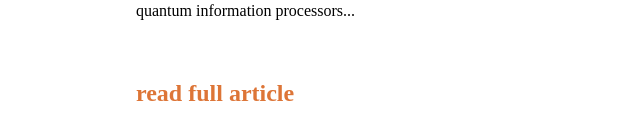
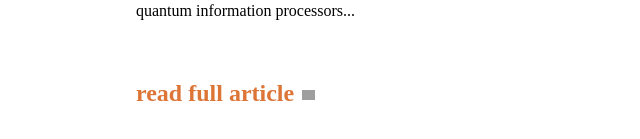
Before and after one commit to CT-Kyle/material-card, an Angular app: page / in a window 1280 px wide. Shown: the part 629-768 px from the top of the page, without its empty margins (0-640 px from the left). Built offline with nearby package versions, Linux system fonts and the light colour scheme; grey boxes are pictures that could not be loaded.

Commit message:
added arrow icon and styled appropriately

```diff
--- a/src/app/app.module.ts
+++ b/src/app/app.module.ts
@@ -1,4 +1,5 @@
 import {MatCardModule} from '@angular/material/card';
+import {BrowserAnimationsModule} from '@angular/platform-browser/animations';
 import { BrowserModule } from '@angular/platform-browser';
 import { NgModule } from '@angular/core';
 
@@ -16,6 +17,7 @@ import { CardContentComponent } from './card-content/card-content.component';
   ],
   imports: [
     MatCardModule,
+    BrowserAnimationsModule,
     BrowserModule
   ],
   providers: [],
--- a/src/app/card-content/card-content.component.css
+++ b/src/app/card-content/card-content.component.css
@@ -6,5 +6,16 @@
 }
 .read-full {
     color: #dd7537;
+    display: inline-block;
+}
+.read-full-wrapper {
     padding-bottom: 2rem;
+
 }
+
+.read-full-arrow{
+    height: .6rem;
+    padding: 0rem 0rem .05rem .5rem;
+    display: inline-block;
+
+}
--- a/src/app/card-content/card-content.component.html
+++ b/src/app/card-content/card-content.component.html
@@ -4,5 +4,8 @@
   <div class="article-card-text">
     <p>Google has teamed up with a group of university scientists in California in an effort to build quantum information processors...</p>
   </div>
-  <h2 class="read-full">read full article</h2>
+  <div class="read-full-wrapper">
+    <h2 class="read-full">read full article</h2>
+    <img class="read-full-arrow" src="assets/2x/arrowAsset 3@2x.png" alt="Read More">
+  </div>
 </div>
```
